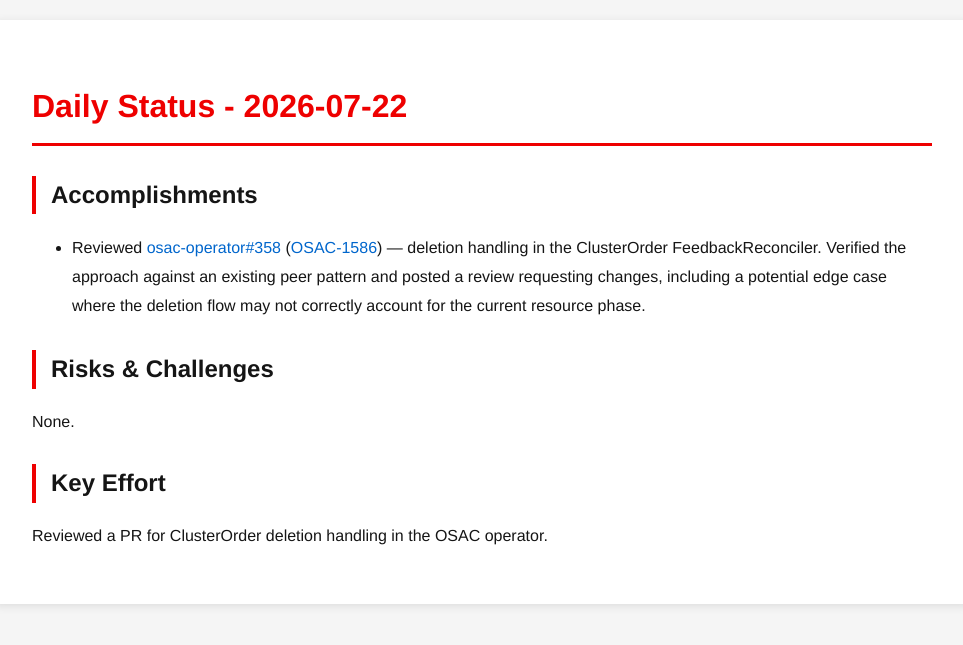
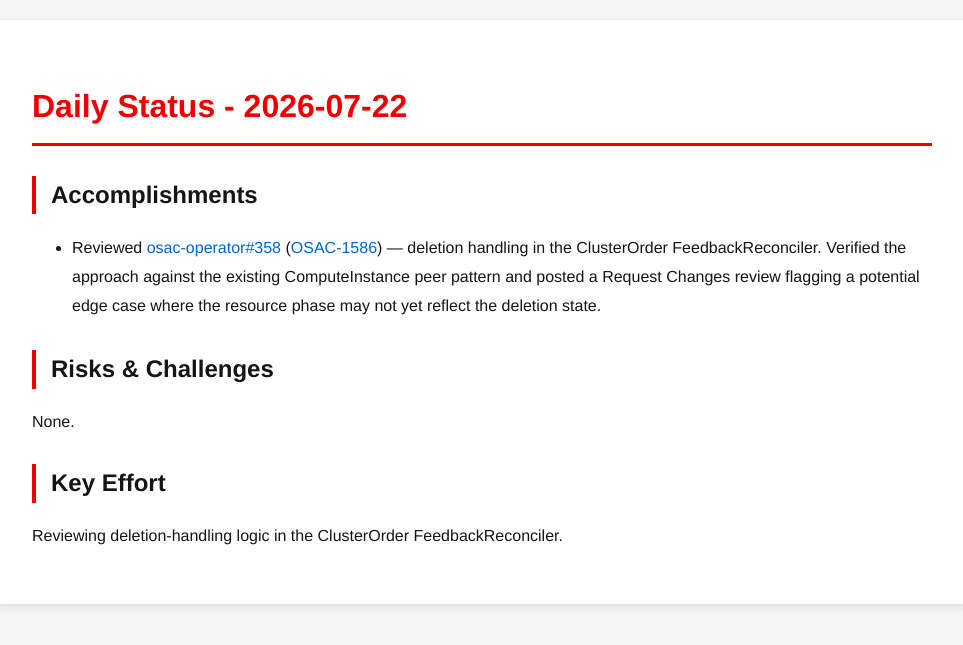
Before and after one commit to tzvatot/daily-status, a Jekyll site: the page built from 2026-07-22.md, in a window 1280 px wide. Shown: the top 645 px of the page, without its empty margins (158-1121 px from the left). Built offline with Jekyll 4.4.1, drawn with Linux system fonts in a browser that asks for light colours.

Commit message:
Daily status update - 2026-07-22

```diff
--- a/2026-07-22.md
+++ b/2026-07-22.md
@@ -7,10 +7,10 @@ date: 2026-07-22
 # Daily Status - 2026-07-22
 
 ## Accomplishments
-- Reviewed [osac-operator#358](https://github.com/osac-project/osac-operator/pull/358) ([OSAC-1586](https://redhat.atlassian.net/browse/OSAC-1586)) — deletion handling in the ClusterOrder FeedbackReconciler. Verified the approach against an existing peer pattern and posted a review requesting changes, including a potential edge case where the deletion flow may not correctly account for the current resource phase.
+- Reviewed [osac-operator#358](https://github.com/osac-project/osac-operator/pull/358) ([OSAC-1586](https://redhat.atlassian.net/browse/OSAC-1586)) — deletion handling in the ClusterOrder FeedbackReconciler. Verified the approach against the existing ComputeInstance peer pattern and posted a Request Changes review flagging a potential edge case where the resource phase may not yet reflect the deletion state.
 
 ## Risks & Challenges
 None.
 
 ## Key Effort
-Reviewed a PR for ClusterOrder deletion handling in the OSAC operator.
+Reviewing deletion-handling logic in the ClusterOrder FeedbackReconciler.
```
